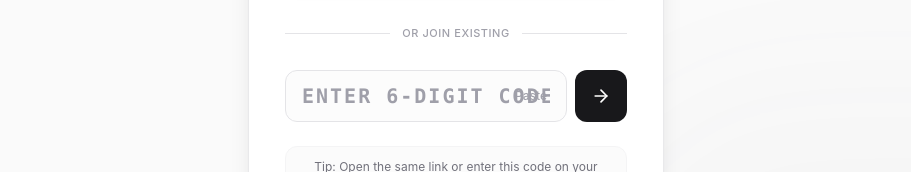
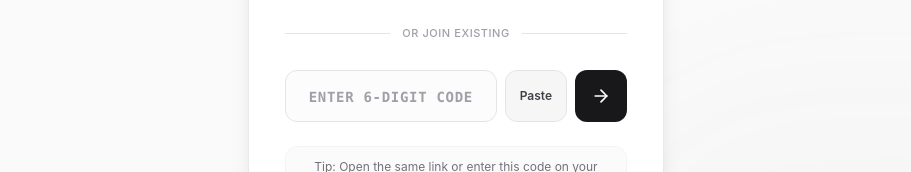
Before and after one commit to git-collapse/tarang, a React (Vite) app: page / in a window 1280 px wide. Shown: the part 375-547 px from the top of the page, without its empty margins (184-1095 px from the left). Built offline with nearby package versions, Linux system fonts and the light colour scheme; no server answers.

Commit message:
Make Paste button separate from Enter 6-digit code input box

```diff
--- a/src/components/Lobby.jsx
+++ b/src/components/Lobby.jsx
@@ -16,17 +16,33 @@ export default function Lobby({ onJoinRoom, onGenerateCode }) {
     onJoinRoom(cleaned);
   };
 
+  const extractRoomCode = (rawText) => {
+    if (!rawText) return '';
+    const match = rawText.match(/room=([A-Za-z0-9-]+)/i);
+    const candidate = match ? match[1] : rawText.trim();
+    return candidate.replace(/[^A-Za-z0-9]/g, '').toUpperCase().slice(0, 6);
+  };
+
   const handlePaste = async () => {
     try {
       const text = await navigator.clipboard.readText();
-      if (text) {
-        const match = text.match(/room=([A-Za-z0-9-]+)/i);
-        const code = match ? match[1] : text.trim();
-        setInputCode(code.toUpperCase());
+      const code = extractRoomCode(text);
+      if (code) {
+        setInputCode(code);
         setError('');
       }
     } catch {
       // Clipboard permission
+    }
+  };
+
+  const handleInputPaste = (e) => {
+    e.preventDefault();
+    const text = e.clipboardData?.getData('text') || '';
+    const code = extractRoomCode(text);
+    if (code) {
+      setInputCode(code);
+      setError('');
     }
   };
 
@@ -69,29 +85,27 @@ export default function Lobby({ onJoinRoom, onGenerateCode }) {
 
           {/* Join Code Input Form */}
           <form onSubmit={handleSubmit} className="space-y-2">
-            <div className="flex gap-2 relative">
-              <div className="relative flex-1">
+            <div className="flex gap-2 items-center">
               <input
                 type="text"
-                  maxLength={12}
+                maxLength={6}
                 value={inputCode}
+                onPaste={handleInputPaste}
                 onChange={(e) => {
-                    setInputCode(e.target.value.toUpperCase());
+                  const cleaned = e.target.value.replace(/[^A-Za-z0-9]/g, '').toUpperCase().slice(0, 6);
+                  setInputCode(cleaned);
                   if (error) setError('');
                 }}
                 placeholder="Enter 6-digit code"
-                  className="w-full h-13 rounded-xl border border-zinc-200 dark:border-zinc-800 bg-zinc-50/60 dark:bg-zinc-950/60 px-4 text-center font-mono text-xl font-bold tracking-widest text-zinc-900 dark:text-zinc-100 placeholder:text-zinc-400 dark:placeholder:text-zinc-600 focus:outline-none focus:ring-2 focus:ring-zinc-900/10 dark:focus:ring-zinc-100/10 focus:border-zinc-400 dark:focus:border-zinc-600 transition-all uppercase"
+                className="flex-1 min-w-0 h-13 rounded-xl border border-zinc-200 dark:border-zinc-800 bg-zinc-50/60 dark:bg-zinc-950/60 px-3 text-center font-mono text-base sm:text-lg font-bold tracking-wider sm:tracking-widest text-zinc-900 dark:text-zinc-100 placeholder:text-xs sm:placeholder:text-sm placeholder:font-semibold placeholder:tracking-wider placeholder:text-zinc-400 dark:placeholder:text-zinc-600 focus:outline-none focus:ring-2 focus:ring-zinc-900/10 dark:focus:ring-zinc-100/10 focus:border-zinc-400 dark:focus:border-zinc-600 transition-all uppercase"
               />
-                {!inputCode && (
               <button
                 type="button"
                 onClick={handlePaste}
-                    className="absolute right-3 top-1/2 -translate-y-1/2 px-2 py-1 rounded text-xs font-medium text-zinc-400 hover:text-zinc-700 dark:hover:text-zinc-200 transition-colors"
+                className="h-13 px-3.5 shrink-0 rounded-xl border border-zinc-200 dark:border-zinc-800 bg-zinc-100/80 hover:bg-zinc-200/80 dark:bg-zinc-800/80 dark:hover:bg-zinc-700/80 text-xs font-semibold text-zinc-700 dark:text-zinc-200 flex items-center justify-center transition-all active:scale-95"
               >
                 Paste
               </button>
-                )}
-              </div>
               <button
                 type="submit"
                 aria-label="Join Room"
```
Lines whose indentation alone changed are shown as unchanged.
